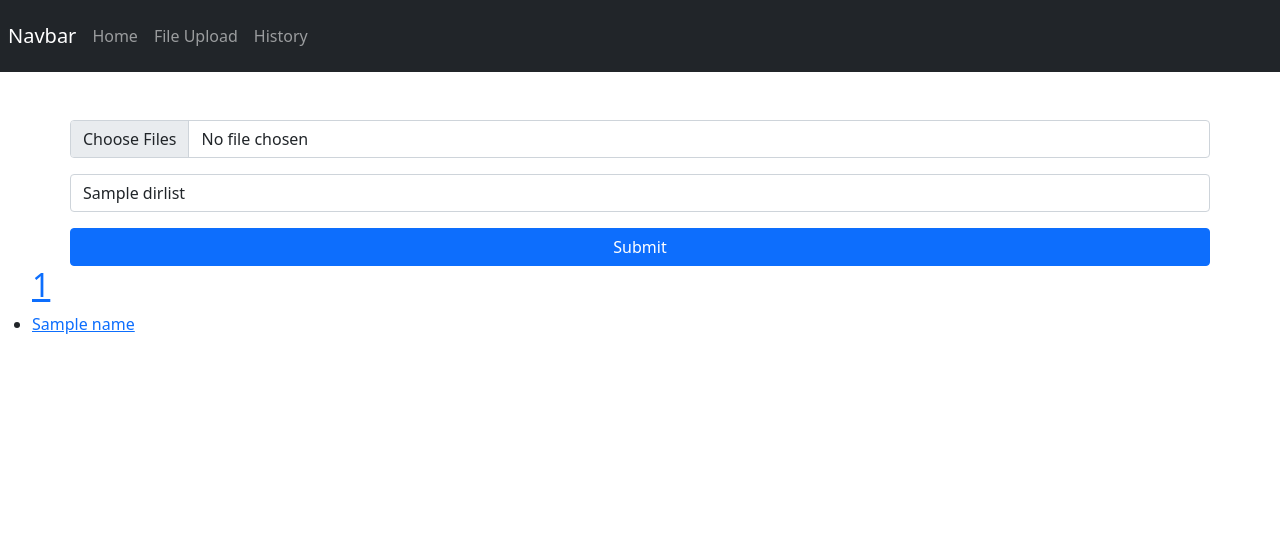
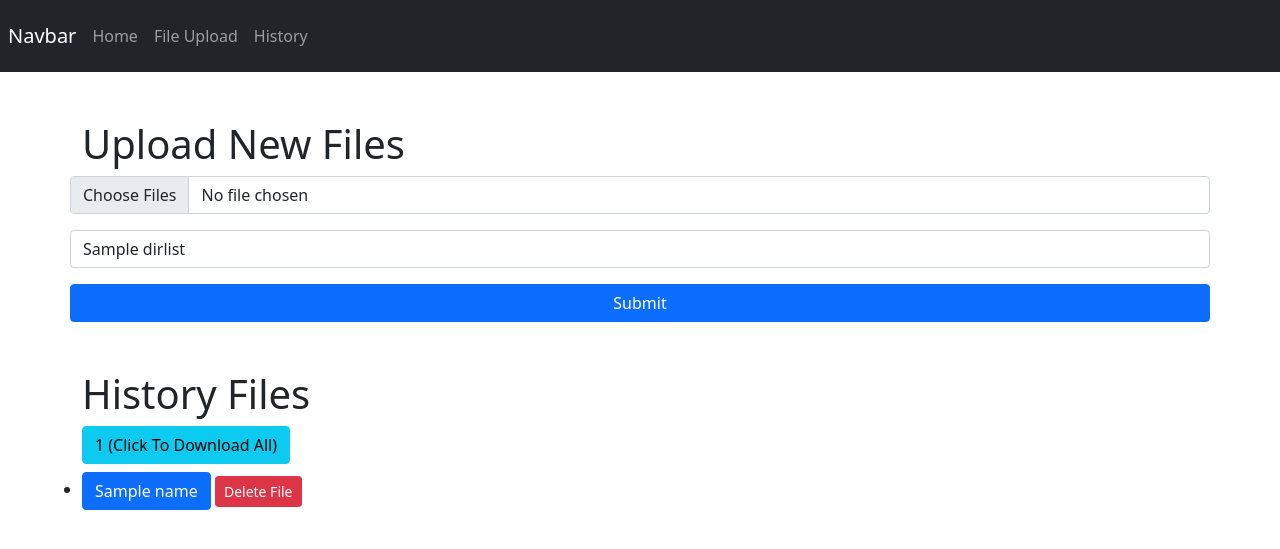
Before and after one commit to Mohsenpoureiny/toolsWebPack, a Flask app: template templates/index.html in a window 1280 px wide. Shown: the top 549 px of the page. Run offline with Flask 2, Linux system fonts and the light colour scheme; the template is opened without the code that fills it: most values are stand-ins (such as "Sample title", 1, 10 or a date in 2020).

Commit message:
add delete

```diff
--- a/main.py
+++ b/main.py
@@ -5,6 +5,16 @@ import shutil
 import uuid
 
 app = Flask(__name__)
+
+
+def deleteZipFiles():
+    directory = "./"
+    files_in_directory = os.listdir(directory)
+    filtered_files = [
+        file for file in files_in_directory if file.endswith(".zip")]
+    for file in filtered_files:
+        path_to_file = os.path.join(directory, file)
+        os.remove(path_to_file)
 
 
 @app.route("/")
@@ -36,11 +46,30 @@ def download(category, name):
 
 @app.route("/download/<category>")
 def downloadCategory(category):
+    deleteZipFiles()
     arcName = category+"__"+str(uuid.uuid4())
     shutil.make_archive(arcName, 'zip', './files/'+category)
     return send_from_directory("./", arcName+".zip")
 
 
+@app.route("/delete/<category>/<name>")
+def deleteFile(category, name):
+    os.remove("./files/" + unquote_plus(category)+"/"+unquote_plus(name))
+    return redirect(url_for('home'))
+
+
+@app.route("/delete/<category>")
+def deleteCategory(category):
+    os.rmdir("./files/" + unquote_plus(category))
+    return redirect(url_for('home'))
+
+
+@app.route("/create/<category>")
+def createCategory(category):
+    os.mkdir("./files/" + unquote_plus(category))
+    return redirect(url_for('home'))
+
+
 if __name__ == "__main__":
-    port = int(os.environ.get('PORT',5000))
-    app.run(debug=True, host="0.0.0.0",port=port)
+    port = int(os.environ.get('PORT', 5000))
+    app.run(debug=True, host="0.0.0.0", port=port)
--- a/templates/index.html
+++ b/templates/index.html
@@ -11,7 +11,7 @@
 
 </head>
 
-<body>
+<body class="row-12">
 	<header>
 		<nav class="navbar navbar-expand-lg navbar-dark bg-dark">
 			<a class="navbar-brand m-2" href="#">Navbar</a>
@@ -34,6 +34,7 @@
 	</header>
 
 	<form class="container mt-5" action="/upload" method="POST" enctype="multipart/form-data">
+		<h1>Upload New Files</h1>
 		<div class="row">
 			<input class="form-control" type="FILE" name="files[]" multiple />
 		</div>
@@ -50,15 +51,18 @@
 			<input class="btn btn-primary " type="SUBMIT" />
 		</div>
 	</form>
-	<ul>
+	<ul class="container mt-5">
+		<h1>History Files</h1>
+
 		{% for i in filesData %}
 		{% for names in i.items() %}
 		<a target="_blank" href="./download/{{names[0]}}">
-			<h2>{{names[0]}}</h2>
+			<h2 class="btn btn-info">{{names[0]}} (Click To Download All)</h2>
 		</a>
 		{% for file in names[1] %}
 		<li>
-			<a href="./download/{{names[0]}}/{{file}}" target="_blank">{{file}}</a>
+			<a class="btn btn-primary" href="./download/{{names[0]}}/{{file}}" target="_blank">{{file}}</a>
+			<a class="btn btn-danger btn-sm" href="./delete/{{names[0]}}/{{file}}" target="_blank">Delete File</a>
 		</li>
 		{% endfor %}
 		{% endfor %}
```
